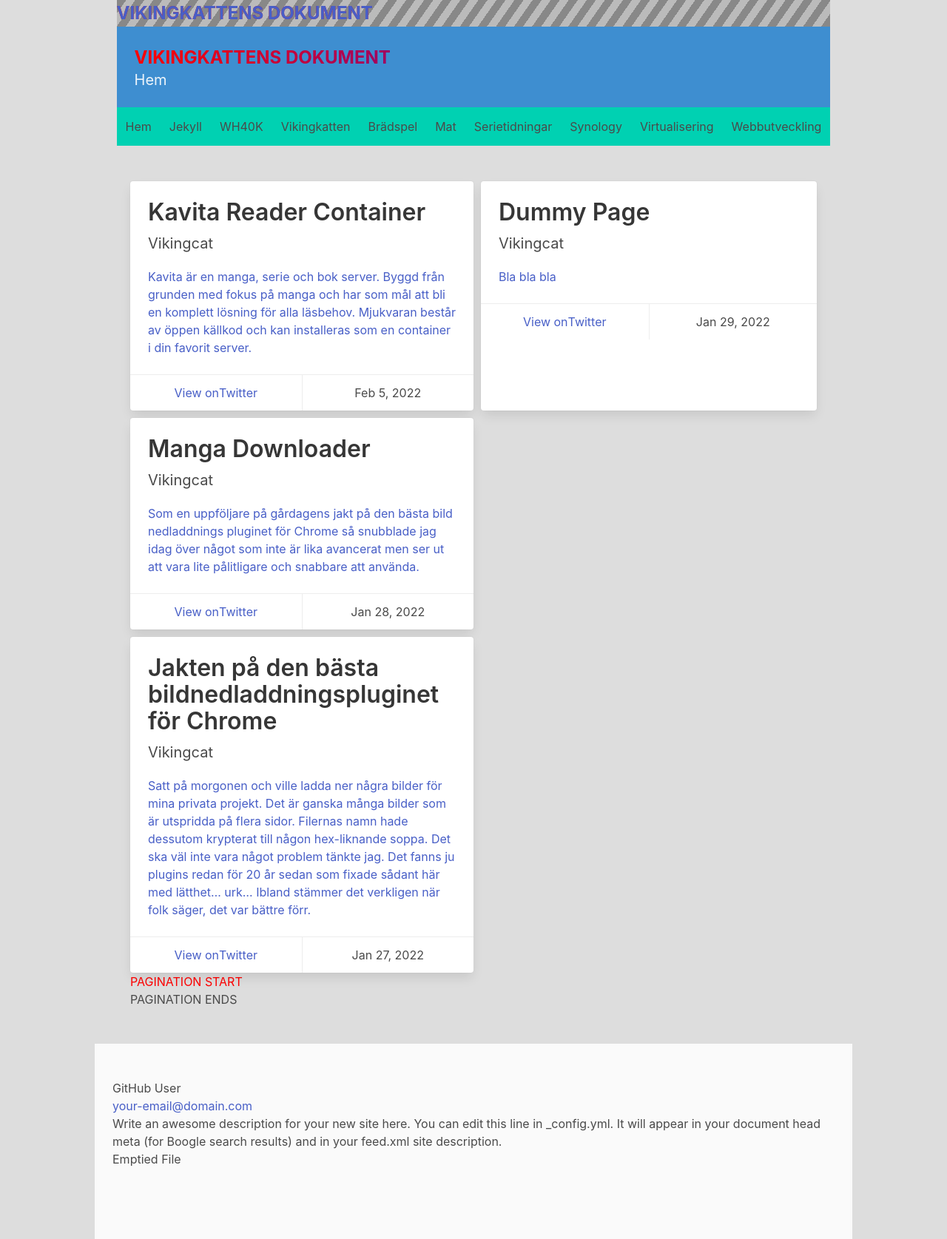
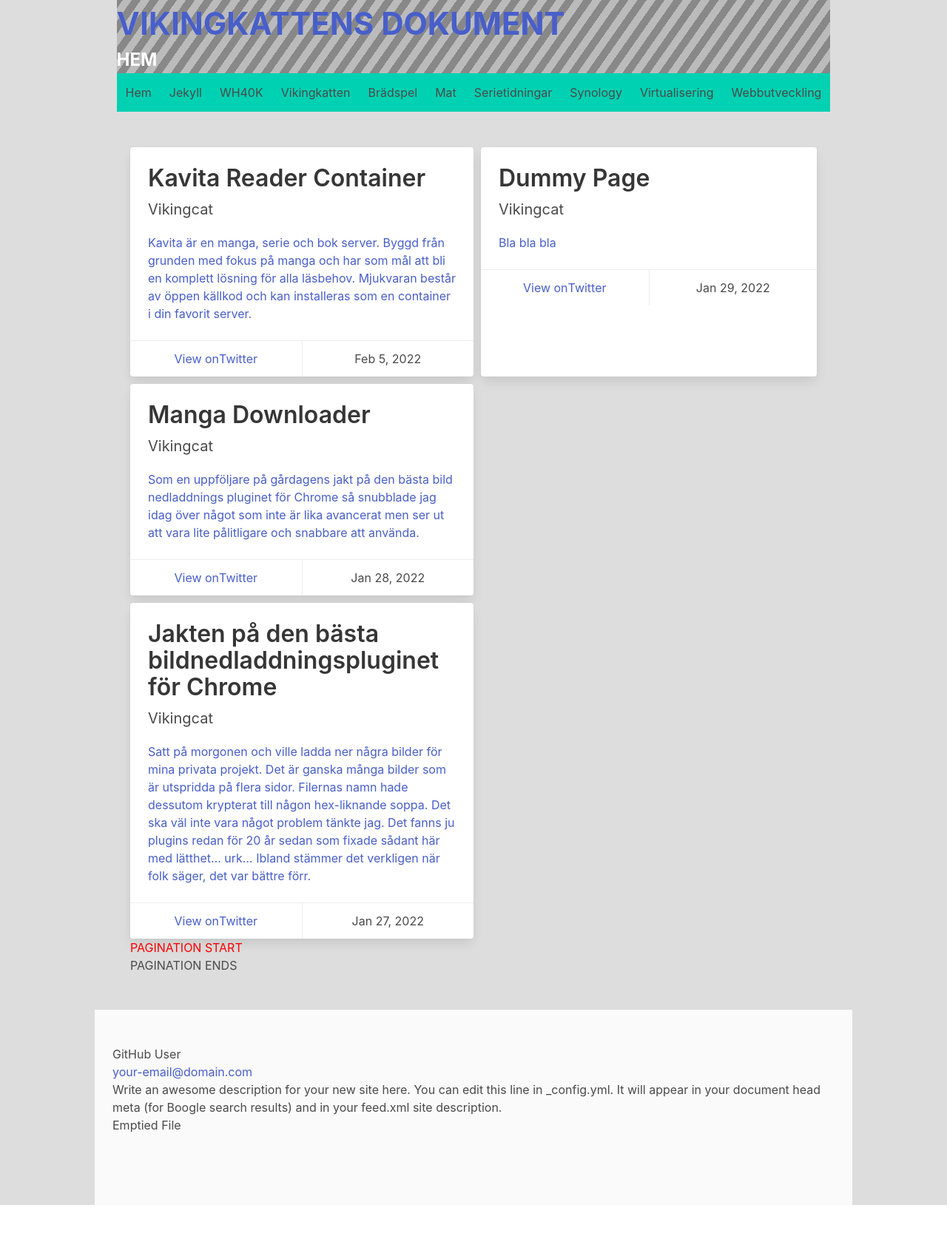
Before and after one commit to viking-cat/dokument, a Jekyll site: the page built from index.html, in a window 1280 px wide. Shown: the whole page at 74% size. Built offline with Jekyll 4.4.1, drawn with Linux system fonts in a browser that asks for light colours; after the commit the page ends 1629 px from its top, so only the background shows below that.

Commit message:
updating hero

```diff
--- a/_includes/header.html
+++ b/_includes/header.html
@@ -4,11 +4,18 @@
   {%- assign page_paths = site.header_pages | default: default_paths -%}
   {%- assign titles_size = site.pages | map: 'title' | join: '' | size -%}
 
-  <section class="has-hero-background">
+  <section class=" has-hero-background">
     <p class="is-title"><a rel="author" href="{{ "/" | relative_url }}">{{ site.title | escape }}</a></p>
+    <p class="is-subtitle">
+      {% if page.title %}
+        {{ page.title }}
+      {% else %}
+        Hem
+      {% endif %}
+    </p>
   </section>
 
-  <section class="hero is-small is-info">
+  <!-- <section class="hero is-small is-info">
     <div class="hero-body">
       <p class="is-title"><a rel="author" href="{{ "/" | relative_url }}">{{ site.title | escape }}</a></p>
       <p class="subtitle">
@@ -19,7 +26,7 @@
         {% endif %}
       </p>
     </div>
-  </section>
+  </section> -->
 
   <section class="navbar is-primary">
     <div class="navbar-menu">
--- a/_sass/main.scss
+++ b/_sass/main.scss
@@ -20,14 +20,8 @@
 
 /* Text */
 
-.is-title {
-    text-transform: uppercase;
-    background-image: linear-gradient(90deg, red, blue);
-    -webkit-background-clip: text;
-    background-clip: text;
-    color: transparent;
-    font-size: 24px;
-    font-weight: bold;
+.is-hero {
+    padding: 16px 16px 16px 16px;
 }
 
 .has-hero-background {
@@ -40,6 +34,24 @@
       );
 }
 
+.is-title {
+    text-transform: uppercase;
+    background-image: linear-gradient(45deg, white, blue);
+    -webkit-background-clip: text;
+    background-clip: text;
+    color: transparent;
+    font-size: 42px;
+    font-weight: bold;
+}
+
+.is-subtitle {
+    text-transform: uppercase;
+    color: white;
+    font-size: 24px;
+    font-weight: bold;
+}
+
+
 /* Testing */
 
 .testar {
```
